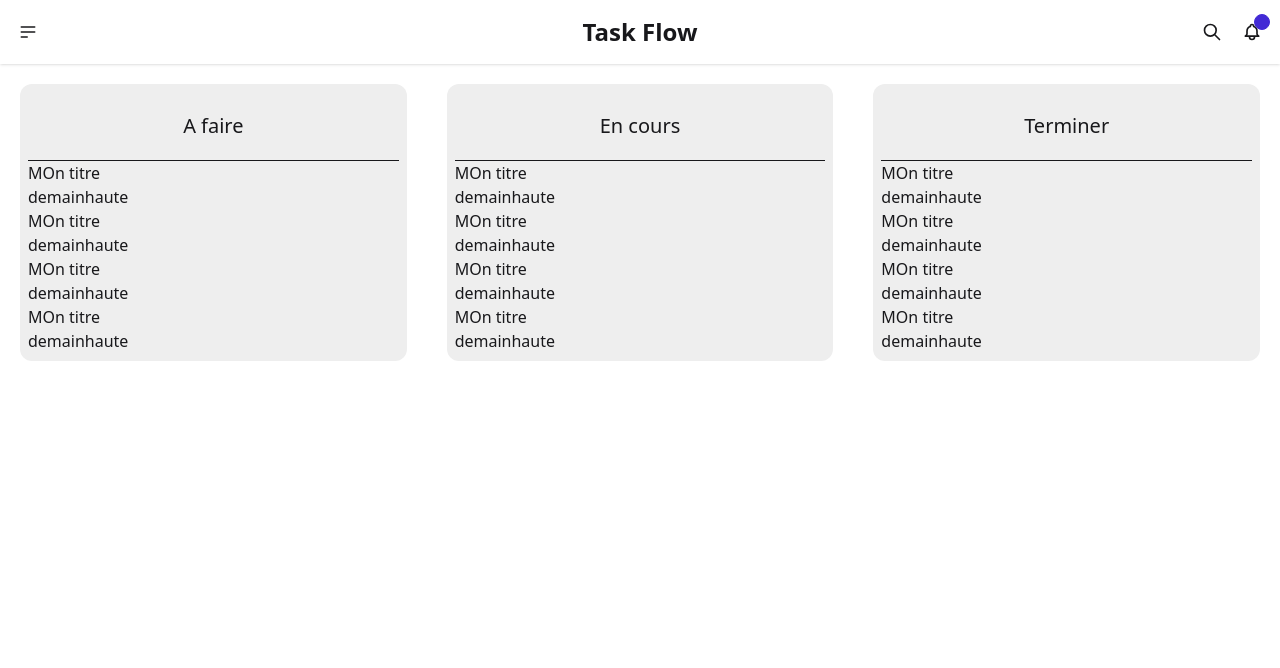
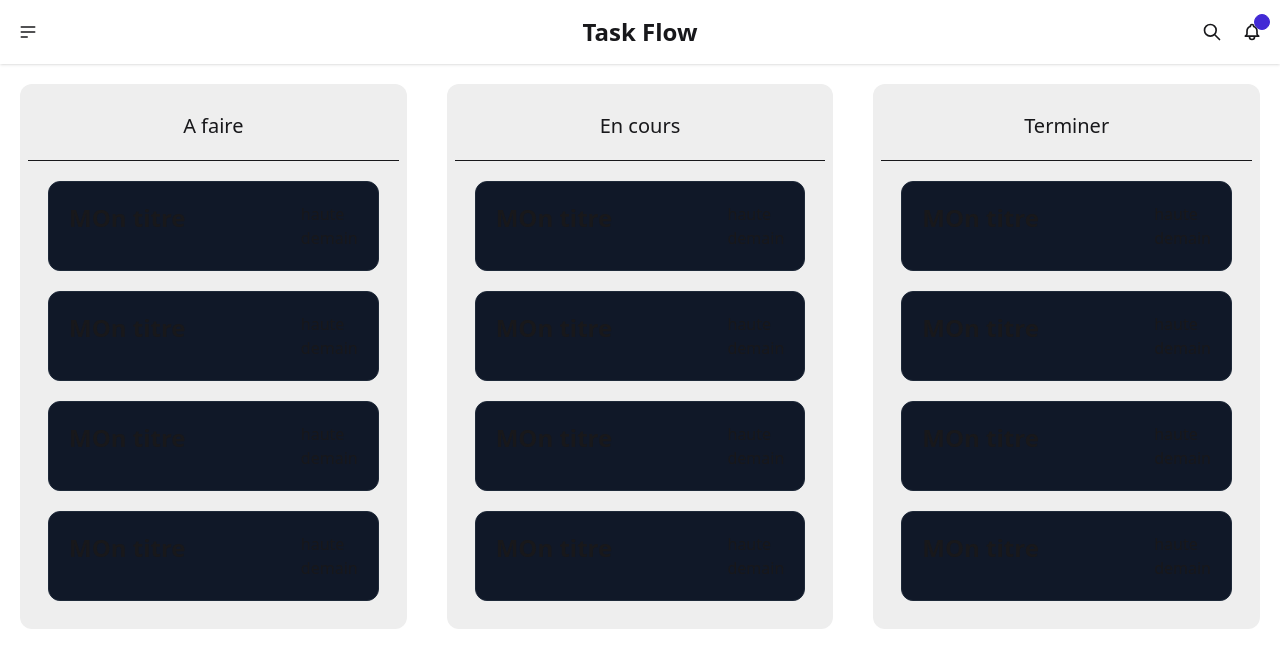
Before and after one commit to LightningMax/taskflow, a Next.js app: page /project/1 in a window 1280 px wide. Shown: the top 668 px of the page. Built offline with nearby package versions, Linux system fonts and the light colour scheme.

Commit message:
feat page details for see task in the project

```diff
--- a/src/components/taskContainer/TaskContainer.tsx
+++ b/src/components/taskContainer/TaskContainer.tsx
@@ -24,10 +24,17 @@ export default function TaskContainer({ tasks, status }: Props) {
           return weightA - weightB;
         })
         .map((task) => (
-          <div key={task.id}>
-            <h1>{task.titre}</h1>
-            <span>{task.date_limite}</span>
-            <span>{task.priorite}</span>
+          <div
+            key={task.id}
+            className="bg-gray-900 m-5 p-5 rounded-xl border border-gray-800"
+          >
+            <div className="grid grid-cols-[1fr_auto]">
+              <h1 className="font-bold text-2xl">{task.titre}</h1>
+              <div className="grid grid-rows-2">
+                <span>{task.priorite}</span>
+                <span>{task.date_limite}</span>
+              </div>
+            </div>
           </div>
         ))}
     </div>
```
